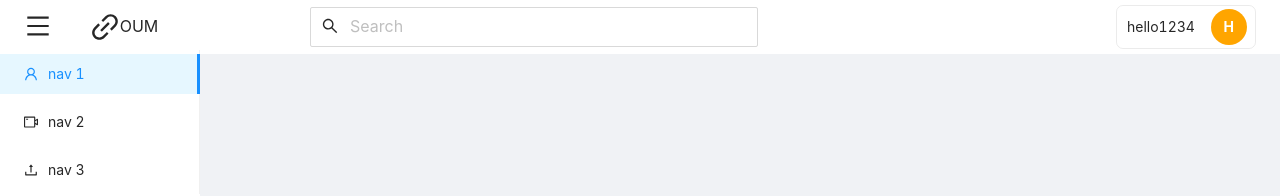
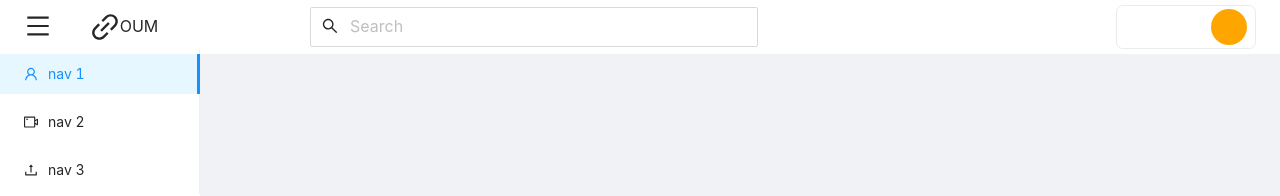
Before and after one commit to yeeezsh/CPE393-Advance-SE, a React (Create React App) app in the folder frontend/: page / in a window 1280 px wide. Shown: the top 196 px of the page. Built offline with nearby package versions, Linux system fonts and the light colour scheme.

Commit message:
feat: save user into store

```diff
--- a/frontend/src/common/store/user/index.ts
+++ b/frontend/src/common/store/user/index.ts
@@ -3,25 +3,22 @@ import { createSlice, PayloadAction } from "@reduxjs/toolkit";
 export interface User {
   _id: string;
   username: string;
-  displayname?: string;
+  displayName?: string;
   email?: string;
 }
 
 const initialState = {
-  _id: "",
-  username: "",
-  displayname: "",
-  email: "",
-} as User;
+  user: { _id: "", username: "", displayName: "", email: "" } as User,
+};
 
 const userSlice = createSlice({
   name: "user",
   initialState,
   reducers: {
-    setUser(state, action: PayloadAction<User>) {
-      state = action.payload;
+    setUser: (state, action: PayloadAction<User>) => {
+      state.user = action.payload;
     },
-    deleteUser(state) {
+    deleteUser: (state) => {
       state = initialState;
     },
   },
--- a/frontend/src/modules/account/pages/signin/index.tsx
+++ b/frontend/src/modules/account/pages/signin/index.tsx
@@ -47,7 +47,6 @@ const AccountSignInPage: React.FC = () => {
   }, [data, loading, error, history, dispatch]);
 
   const onFinish = (values: any) => {
-    console.log("Success:", values);
     userLoginMutation({
       variables: {
         user: {
--- a/frontend/src/modules/home/containers/Navbar/index.tsx
+++ b/frontend/src/modules/home/containers/Navbar/index.tsx
@@ -1,5 +1,7 @@
 import { LinkOutlined, MenuOutlined } from "@ant-design/icons";
 import React from "react";
+import { useSelector } from "react-redux";
+import { Store } from "../../../../common/store";
 import AccountBadge from "../../components/AccountBadge";
 import { Searchbar } from "../../components/SearchBar";
 import {
@@ -10,6 +12,8 @@ import {
 } from "./styled";
 
 const Navbar: React.FC<{ title: string; onClick: () => void }> = (props) => {
+  const user = useSelector((state: Store) => state.user);
+
   return (
     <>
       <NavbarStyle>
@@ -35,9 +39,9 @@ const Navbar: React.FC<{ title: string; onClick: () => void }> = (props) => {
       <NavbarStyleRight>
         <AccountBadge
           style={{ height: "80%", width: "10em" }}
-          username="hello1234"
-          displayname="Hello"
-          email={"hello@world.com"}
+          username={user.user.username}
+          displayname={user.user.displayName || ""}
+          email={user.user.email || ""}
         />
       </NavbarStyleRight>
     </>
```
